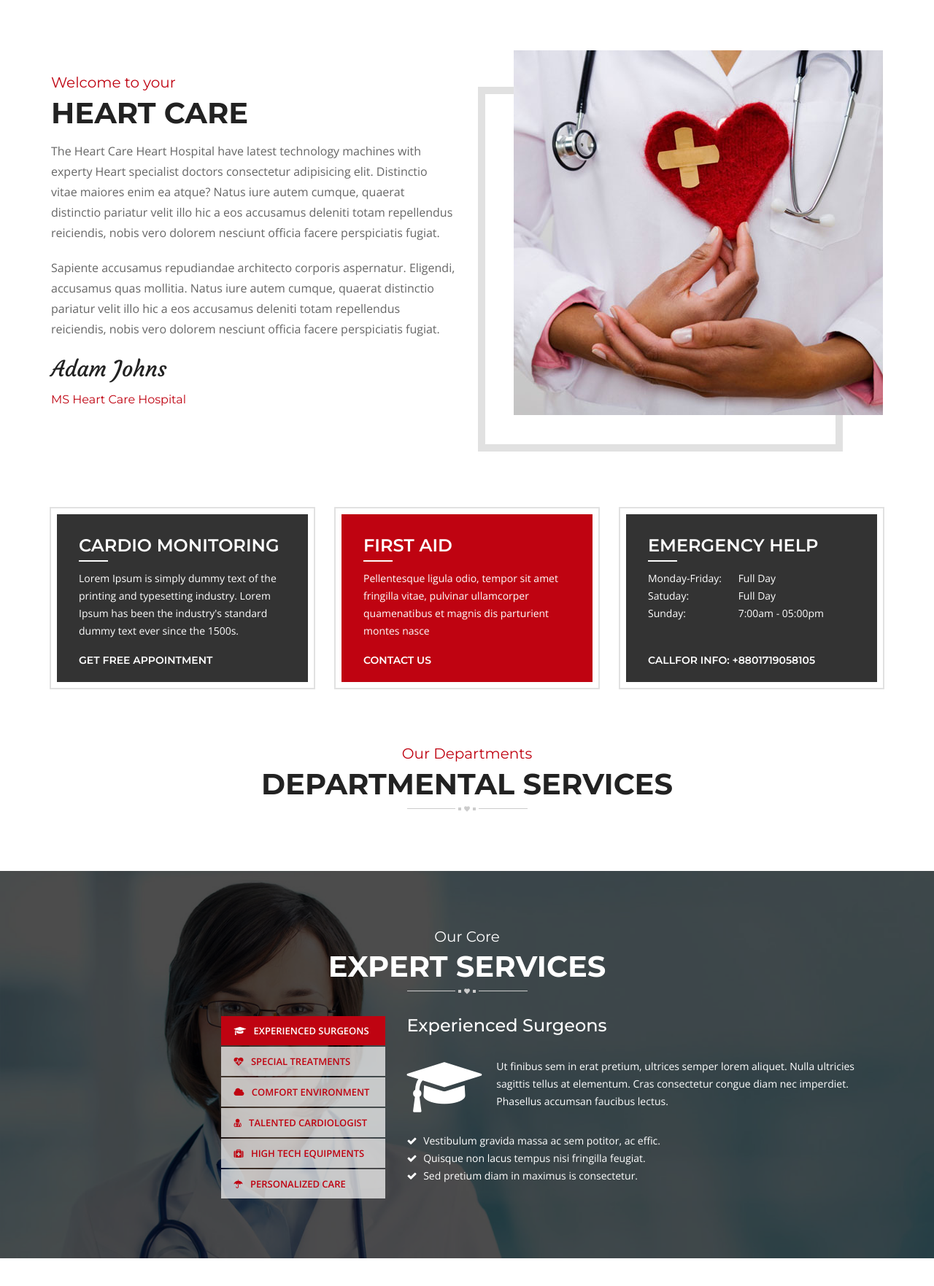
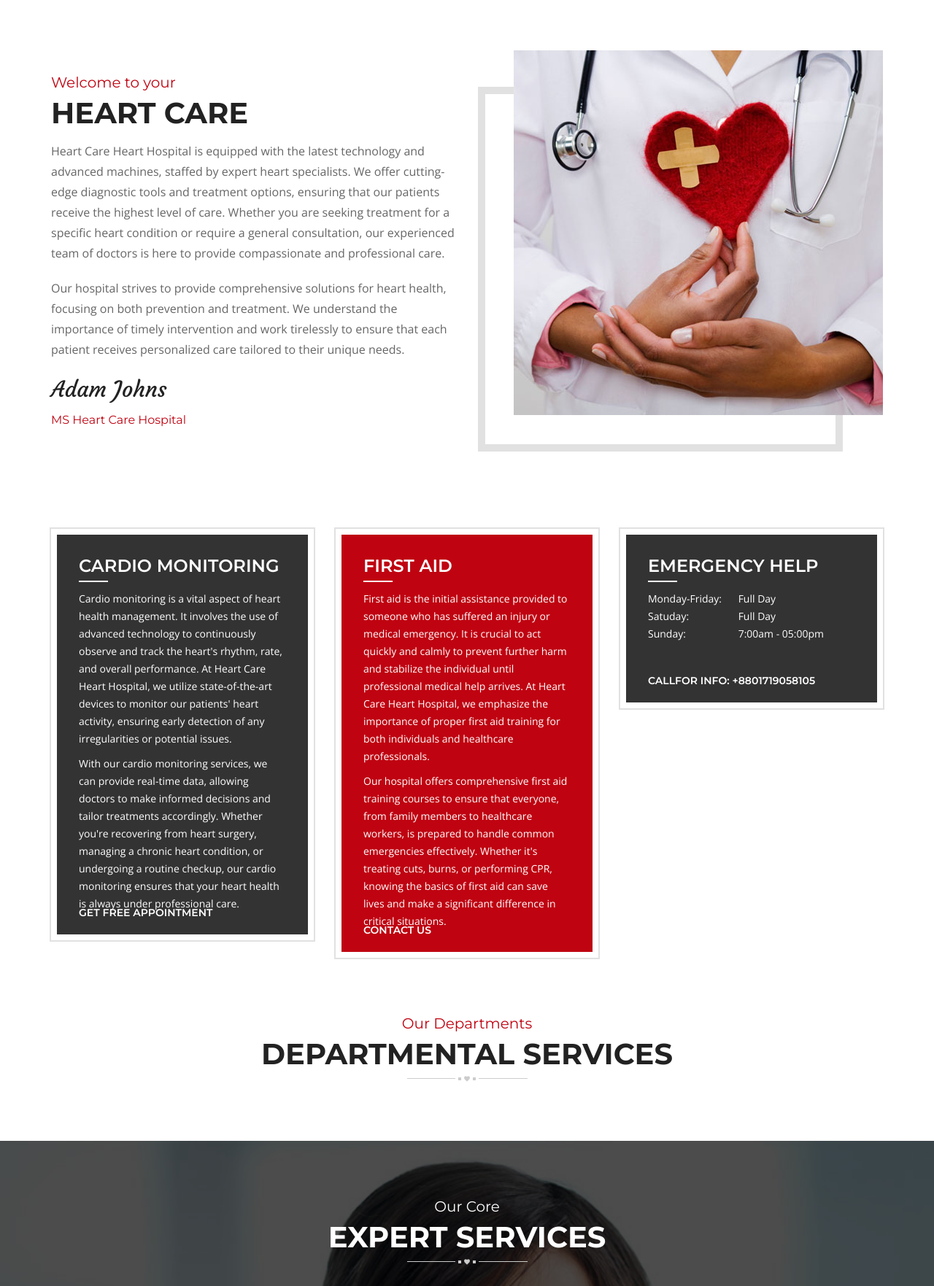
Before and after one commit to sharonaman/health-care, a Django app: page / in a window 1280 px wide. Shown: the part 153-1916 px from the top of the page at 73% size. Run offline with Django 3.2, Linux system fonts and the light colour scheme; data that the repository does not hold is empty.

Commit message:
Update index.html

```diff
--- a/templates/hospital/index.html
+++ b/templates/hospital/index.html
@@ -13,13 +13,14 @@
               <div class="sectio-title-2"> <strong>Welcome to your</strong>
                 <h2>Heart Care</h2>
               </div>
-              <p> The Heart Care Heart Hospital have latest technology machines with experty Heart specialist
-                doctors consectetur adipisicing elit. Distinctio vitae maiores enim ea atque? Natus iure autem
-                cumque, quaerat distinctio pariatur velit illo hic a eos accusamus deleniti totam repellendus
-                reiciendis, nobis vero dolorem nesciunt officia facere perspiciatis fugiat.</p>
-              <p>Sapiente accusamus repudiandae architecto corporis aspernatur. Eligendi, accusamus quas mollitia.
-                Natus iure autem cumque, quaerat distinctio pariatur velit illo hic a eos accusamus deleniti totam
-                repellendus reiciendis, nobis vero dolorem nesciunt officia facere perspiciatis fugiat.</p>
+              <p> Heart Care Heart Hospital is equipped with the latest technology and advanced machines, staffed by
+                expert heart specialists. We offer cutting-edge diagnostic tools and treatment options, ensuring that our
+                patients receive the highest level of care. Whether you are seeking treatment for a specific heart condition
+                or require a general consultation, our experienced team of doctors is here to provide compassionate and
+                professional care.</p>
+              <p>Our hospital strives to provide comprehensive solutions for heart health, focusing on both prevention and
+                treatment. We understand the importance of timely intervention and work tirelessly to ensure that each patient
+                receives personalized care tailored to their unique needs.</p>
               <strong class="signature">Adam Johns</strong>
               <h6 class="designation">MS Heart Care Hospital</h6>
             </div>
@@ -39,17 +40,27 @@
       <div class="row">
         <div class="col-md-4 col-sm-4">
           <div class="features-box">
-            <h3>Cardio Monitoring</h3>
-            <p>Lorem Ipsum is simply dummy text of the printing and typesetting industry. Lorem Ipsum has been the
-              industry's standard dummy text ever since the 1500s.</p>
+        <h3>Cardio Monitoring</h3>
+        <p>Cardio monitoring is a vital aspect of heart health management. It involves the use of advanced technology to
+            continuously observe and track the heart's rhythm, rate, and overall performance. At Heart Care Heart Hospital,
+            we utilize state-of-the-art devices to monitor our patients' heart activity, ensuring early detection of any irregularities
+            or potential issues.</p>
+        <p>With our cardio monitoring services, we can provide real-time data, allowing doctors to make informed decisions
+        and tailor treatments accordingly. Whether you're recovering from heart surgery, managing a chronic heart condition,
+        or undergoing a routine checkup, our cardio monitoring ensures that your heart health is always under professional care.</p>
             <a href="appointment.html">Get Free Appointment</a>
           </div>
         </div>
         <div class="col-md-4 col-sm-4">
           <div class="features-box selected">
-            <h3>First Aid</h3>
-            <p>Pellentesque ligula odio, tempor sit amet fringilla vitae, pulvinar ullamcorper quamenatibus et
-              magnis dis parturient montes nasce</p>
+        <h3>First Aid</h3>
+        <p>First aid is the initial assistance provided to someone who has suffered an injury or medical emergency.
+            It is crucial to act quickly and calmly to prevent further harm and stabilize the individual until professional medical
+            help arrives. At Heart Care Heart Hospital, we emphasize the importance of proper first aid training for both individuals
+            and healthcare professionals.</p>
+        <p>Our hospital offers comprehensive first aid training courses to ensure that everyone, from family members to healthcare
+           workers, is prepared to handle common emergencies effectively. Whether it's treating cuts, burns, or performing CPR, knowing
+           the basics of first aid can save lives and make a significant difference in critical situations.</p>
             <a href="contact-2.html">Contact Us</a>
           </div>
         </div>
@@ -141,79 +152,73 @@
           <div class="tab-content">
             <div role="tabpanel" class="tab-pane active" id="service-1">
               <div class="ser-tab-text">
-                <h3>Experienced Surgeons</h3>
-                <p> <i class="fa fa-graduation-cap"></i> Ut finibus sem in erat pretium, ultrices semper lorem
-                  aliquet. Nulla ultricies sagittis tellus at elementum. Cras consectetur congue diam nec imperdiet.
-                  Phasellus accumsan faucibus lectus. </p>
-                <ul>
-                  <li><i class="fa fa-check"></i> Vestibulum gravida massa ac sem potitor, ac effic.</li>
-                  <li><i class="fa fa-check"></i> Quisque non lacus tempus nisi fringilla feugiat.</li>
-                  <li><i class="fa fa-check"></i> Sed pretium diam in maximus is consectetur.</li>
-                </ul>
+<h3>Experienced Surgeons</h3>
+<p> <i class="fa fa-graduation-cap"></i> Our team of experienced surgeons is dedicated to providing the highest level
+of care in the field of heart surgery. With years of training and hands-on experience, our surgeons are highly skilled
+in performing complex procedures, ensuring the best possible outcomes for our patients. We use the latest surgical techniques
+and state-of-the-art equipment to minimize risk and promote faster recovery.</p>
+<p>Each of our surgeons is committed to continuous learning, staying up to date with the latest advancements in medical science and
+  surgery. Whether it's a minimally invasive procedure or major heart surgery, our surgeons work together to deliver safe, effective
+  treatments tailored to the individual needs of each patient.</p>
+<h3>Experienced Surgeons</h3>
+<p> <i class="fa fa-graduation-cap"></i> Our team of experienced heart surgeons is dedicated to providing the highest level of care. With years of specialized training and hands-on experience, our surgeons are experts in performing a wide range of heart surgeries, from routine procedures to the most complex operations. We utilize the latest surgical techniques and advanced, state-of-the-art equipment to minimize risks and promote faster, more effective recovery for our patients.</p>
+<p>Every surgeon on our team is committed to ongoing education, ensuring they remain at the forefront of medical advancements. Whether it's a minimally invasive procedure or a major heart surgery, our surgeons collaborate closely to provide safe, personalized treatment plans tailored to each patient's specific needs and condition.</p>
               </div>
             </div>
             <div role="tabpanel" class="tab-pane" id="service-2">
               <div class="ser-tab-text">
                 <h3>Special Treatments</h3>
-                <p> <i class="fa fa-heartbeat"></i> Ut finibus sem in erat pretium, ultrices semper lorem aliquet.
-                  Nulla ultricies sagittis tellus at elementum. Cras consectetur congue diam nec imperdiet.
-                  Phasellus accumsan faucibus lectus. </p>
+                <p> <i class="fa fa-heartbeat"></i> The end result is to balance price and increase always at the forefront. There is no edge to the stress that comes from managing elements. The connection is strong, without burden. Accumulating strength is key in every decision. </p>
                 <ul>
-                  <li><i class="fa fa-check"></i> Vestibulum gravida massa ac sem potitor, ac effic.</li>
-                  <li><i class="fa fa-check"></i> Quisque non lacus tempus nisi fringilla feugiat.</li>
-                  <li><i class="fa fa-check"></i> Sed pretium diam in maximus is consectetur.</li>
+                  <li><i class="fa fa-check"></i>The entrance is heavy with importance, and the process is efficient.</li>
+                  <li><i class="fa fa-check"></i>Everyone avoids the time except for the edge of the task.</li>
+                  <li><i class="fa fa-check"></i>But the price is the greatest in this regard.</li>
                 </ul>
               </div>
             </div>
             <div role="tabpanel" class="tab-pane" id="service-3">
               <div class="ser-tab-text">
                 <h3>Comfort Environment</h3>
-                <p> <i class="fa fa-cloud"></i> Ut finibus sem in erat pretium, ultrices semper lorem aliquet. Nulla
-                  ultricies sagittis tellus at elementum. Cras consectetur congue diam nec imperdiet. Phasellus
-                  accumsan faucibus lectus. </p>
+                <p> <i class="fa fa-cloud"></i> The end result is a balanced price, always maintaining the arrangement of elements. There are no limits to the stress that can arise in managing components. The connection is strong and without burden. Accumulating strength is key in every step . </p>
                 <ul>
-                  <li><i class="fa fa-check"></i> Vestibulum gravida massa ac sem potitor, ac effic.</li>
-                  <li><i class="fa fa-check"></i> Quisque non lacus tempus nisi fringilla feugiat.</li>
-                  <li><i class="fa fa-check"></i> Sed pretium diam in maximus is consectetur.</li>
+                  <li><i class="fa fa-check"></i> The entrance of heavy mass, and possession .</li>
+                  <li><i class="fa fa-check"></i> Each one does not find time unless it is in fleeting moments.</li>
+                  <li><i class="fa fa-check"></i> But the value lies in the greatest consequence.</li>
                 </ul>
               </div>
             </div>
             <div role="tabpanel" class="tab-pane" id="service-4">
               <div class="ser-tab-text">
                 <h3>Talented Cardiologist</h3>
-                <p> <i class="fa fa-user-md"></i> Ut finibus sem in erat pretium, ultrices semper lorem aliquet.
-                  Nulla ultricies sagittis tellus at elementum. Cras consectetur congue diam nec imperdiet.
-                  Phasellus accumsan faucibus lectus. </p>
+                <p> <i class="fa fa-user-md"></i>By maintaining a balanced approach, the end result is effectively achieved, with continuous effort being put into the process. No sharp or sudden changes are introduced into the system; instead, everything is carefully managed. Tomorrow will bring further challenges that must be handled with caution and precision. The accumulation of small efforts will eventually lead to success, ensuring that all obstacles are overcome with diligence and careful planning. </p>
                 <ul>
-                  <li><i class="fa fa-check"></i> Vestibulum gravida massa ac sem potitor, ac effic.</li>
-                  <li><i class="fa fa-check"></i> Quisque non lacus tempus nisi fringilla feugiat.</li>
-                  <li><i class="fa fa-check"></i> Sed pretium diam in maximus is consectetur.</li>
+                  <li><i class="fa fa-check"></i> The growth of the mass is achieved through careful effort, which is effective in its approach.</li>
+                  <li><i class="fa fa-check"></i> One does not waste time but focuses solely on enhancing efficiency.</li>
+                  <li><i class="fa fa-check"></i> The price is determined by the importance and value of the outcome.</li>
                 </ul>
               </div>
             </div>
             <div role="tabpanel" class="tab-pane" id="service-5">
               <div class="ser-tab-text">
                 <h3>High Tech Equipments</h3>
-                <p> <i class="fa fa-medkit"></i> Ut finibus sem in erat pretium, ultrices semper lorem aliquet.
-                  Nulla ultricies sagittis tellus at elementum. Cras consectetur congue diam nec imperdiet.
-                  Phasellus accumsan faucibus lectus. </p>
+                <p> <i class="fa fa-medkit"></i> The final outcome is determined through careful evaluation and consistent effort.There are no obstacles standing in the way, as everything is aligned towards the goal.Achieving cohesion and balance is crucial in overcoming challenges and moving forward.Steady progress and forward movement lead to success and accomplishment. </p>
                 <ul>
-                  <li><i class="fa fa-check"></i> Vestibulum gravida massa ac sem potitor, ac effic.</li>
-                  <li><i class="fa fa-check"></i> Quisque non lacus tempus nisi fringilla feugiat.</li>
-                  <li><i class="fa fa-check"></i> Sed pretium diam in maximus is consectetur.</li>
+<li><i class="fa fa-check"></i> The process of growth is driven by both consistent effort and proper evaluation.</li>
+<li><i class="fa fa-check"></i> Success is achieved by managing time effectively and applying the right focus.</li>
+<li><i class="fa fa-check"></i> Maximizing value and building connections are key to achieving success.</li>
                 </ul>
               </div>
             </div>
             <div role="tabpanel" class="tab-pane" id="service-6">
               <div class="ser-tab-text">
                 <h3>Personalized Care</h3>
-                <p> <i class="fa fa-umbrella"></i> Ut finibus sem in erat pretium, ultrices semper lorem aliquet.
-                  Nulla ultricies sagittis tellus at elementum. Cras consectetur congue diam nec imperdiet.
-                  Phasellus accumsan faucibus lectus. </p>
-                <ul>
-                  <li><i class="fa fa-check"></i> Vestibulum gravida massa ac sem potitor, ac effic.</li>
-                  <li><i class="fa fa-check"></i> Quisque non lacus tempus nisi fringilla feugiat.</li>
-                  <li><i class="fa fa-check"></i> Sed pretium diam in maximus is consectetur.</li>
+               <p><i class="fa fa-umbrella"></i> The foundations of success are built with consistent effort, discipline, and alignment of goals. Effective strategies and proper timing lead to impactful outcomes. Embracing challenges and continuously improving leads to growth.</p>
+<ul>
+  <li><i class="fa fa-check"></i> The growth process is propelled by both deliberate effort and clear evaluation.</li>
+  <li><i class="fa fa-check"></i> Managing time wisely and applying focus are key to successful outcomes.</li>
+  <li><i class="fa fa-check"></i> Maximizing value and forming strong relationships are vital to long-term success.</li>
+</ul>
+
                 </ul>
               </div>
             </div>
@@ -285,9 +290,7 @@
                       Anderson</strong>
                     <i>A heart patient</i> </div>
                   <div class="test-text">
-                    <p>An exellent hospital and a Cardiologists. Quisque egestas libero vitae lacus sagittis, eget
-                      viverra tellus vehicula. Aenean efficitur faucibus felis, non laoreet nisl congue non. In quis
-                      pharetra urna. Aliquam in enim efficitur, bibendum dolor eu, elementum turpis.
+<p>An excellent hospital with expert cardiologists. It offers a variety of services, including heart care, and is dedicated to patient well-being. The hospital’s facilities are top-notch, providing comprehensive medical care. The team is highly skilled in diagnosing and treating cardiovascular conditions, ensuring the best possible outcomes for their patients.</p>
                     </p>
                   </div>
                 </div>
@@ -298,9 +301,7 @@
                       Anderson</strong>
                     <i>A heart patient</i> </div>
                   <div class="test-text">
-                    <p>An exellent hospital and a Cardiologists. Quisque egestas libero vitae lacus sagittis, eget
-                      viverra tellus vehicula. Aenean efficitur faucibus felis, non laoreet nisl congue non. In quis
-                      pharetra urna. Aliquam in enim efficitur, bibendum dolor eu, elementum turpis.
+                    <p>An excellent hospital with expert cardiologists. It offers a variety of services and specializes in cardiovascular care. The hospital's facilities are top-notch, providing comprehensive medical treatments. The team excels in diagnosing and treating heart conditions, ensuring the best outcomes for patients. It also features a welcoming environment with a focus on patient well-being and comfort.</p>
                     </p>
                   </div>
                 </div>
@@ -311,9 +312,7 @@
                       Anderson</strong>
                     <i>A heart patient</i> </div>
                   <div class="test-text">
-                    <p>An exellent hospital and a Cardiologists. Quisque egestas libero vitae lacus sagittis, eget
-                      viverra tellus vehicula. Aenean efficitur faucibus felis, non laoreet nisl congue non. In quis
-                      pharetra urna. Aliquam in enim efficitur, bibendum dolor eu, elementum turpis.
+                   <p>An excellent hospital with expert cardiologists. It offers a range of services to ensure comprehensive care for heart-related conditions. The hospital environment is conducive to healing, with modern facilities and a dedicated medical team. Patients are treated with the utmost care, and the focus is on improving cardiovascular health through specialized treatments. The hospital is committed to providing the highest standards of care in a compassionate setting.</p>
                     </p>
                   </div>
                 </div>
```
